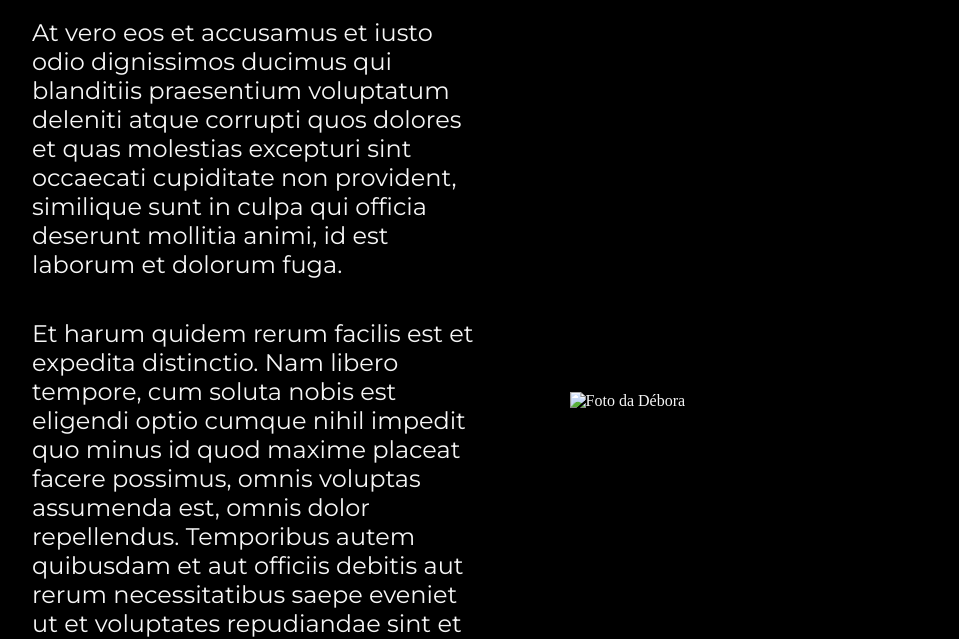
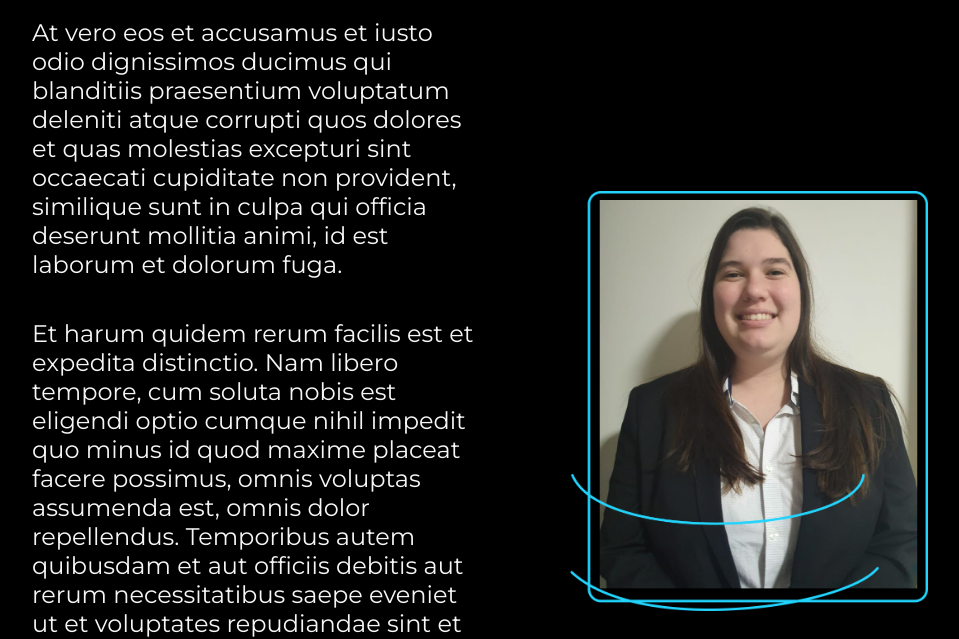
Before and after one commit to dehtank/portfolio, a plain HTML site: page about.html in a window 1280 px wide. Shown: the part 186-825 px from the top of the page, without its empty margins (160-1119 px from the left). Drawn offline with nearby package versions, Linux system fonts and the light colour scheme.

Commit message:
Update about.html

```diff
--- a/about.html
+++ b/about.html
@@ -22,7 +22,7 @@
             <p class="apresentacao__conteudo__texto">Et harum quidem rerum facilis est et expedita distinctio. Nam libero tempore, cum soluta nobis est eligendi optio cumque nihil impedit quo minus id quod maxime placeat facere possimus, omnis voluptas assumenda est, omnis dolor repellendus. Temporibus autem quibusdam et aut officiis debitis aut rerum necessitatibus saepe eveniet ut et voluptates repudiandae sint et molestiae non recusandae. Itaque earum rerum hic tenetur a sapiente delectus, ut aut reiciendis voluptatibus maiores alias consequatur aut perferendis doloribus asperiores ipsum delis forum birol parela maxime infena. Excepteur sint occaecat </p>
 
         </section>
-        <img class="apresentacao__imagem" src="./assets/imagem 1.png" alt="Foto da Débora">
+        <img class="apresentacao__imagem" src="imagem 1.png" alt="Foto da Débora">
     </main>
 
     <footer class="rodape">
```
